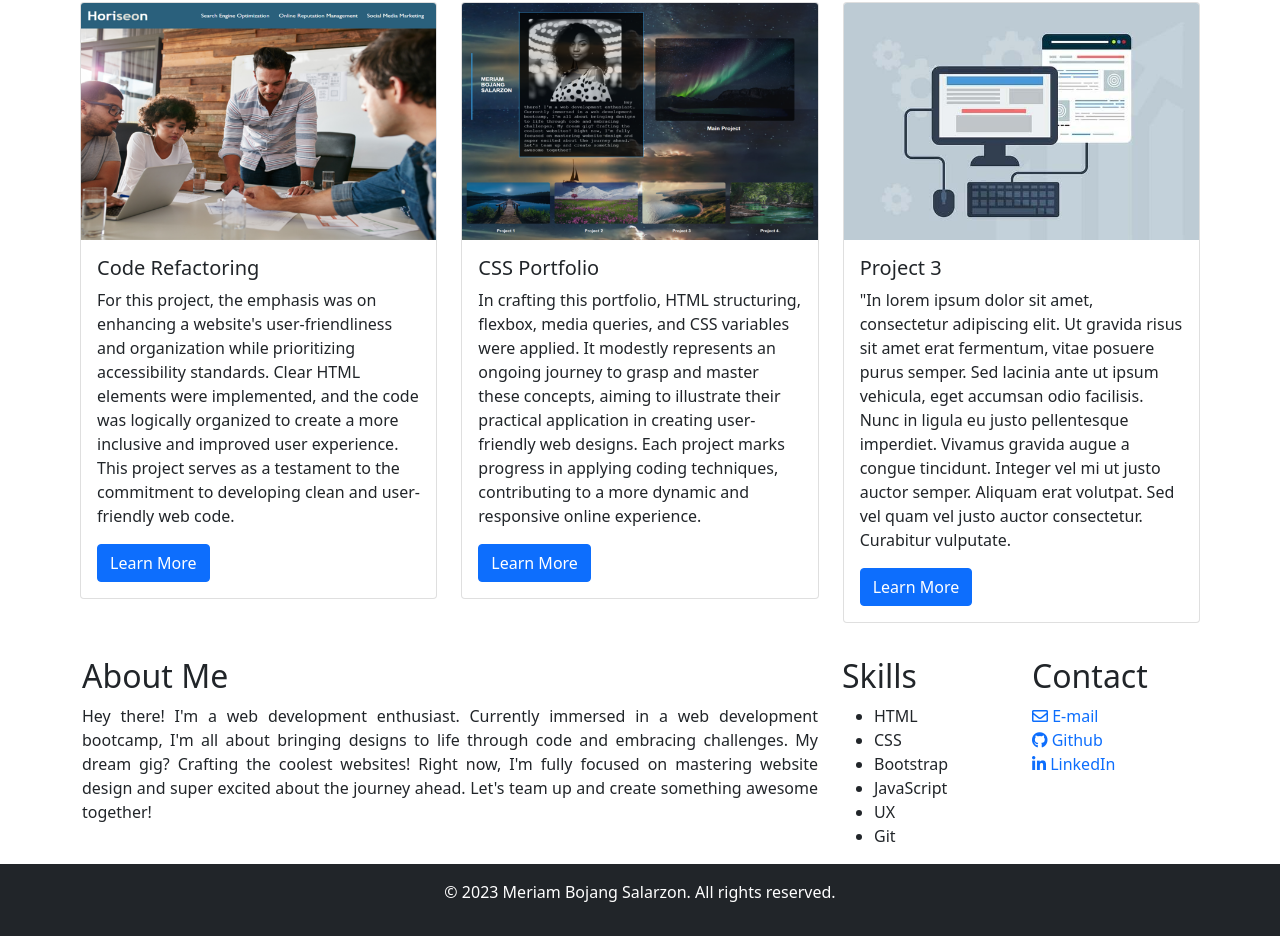
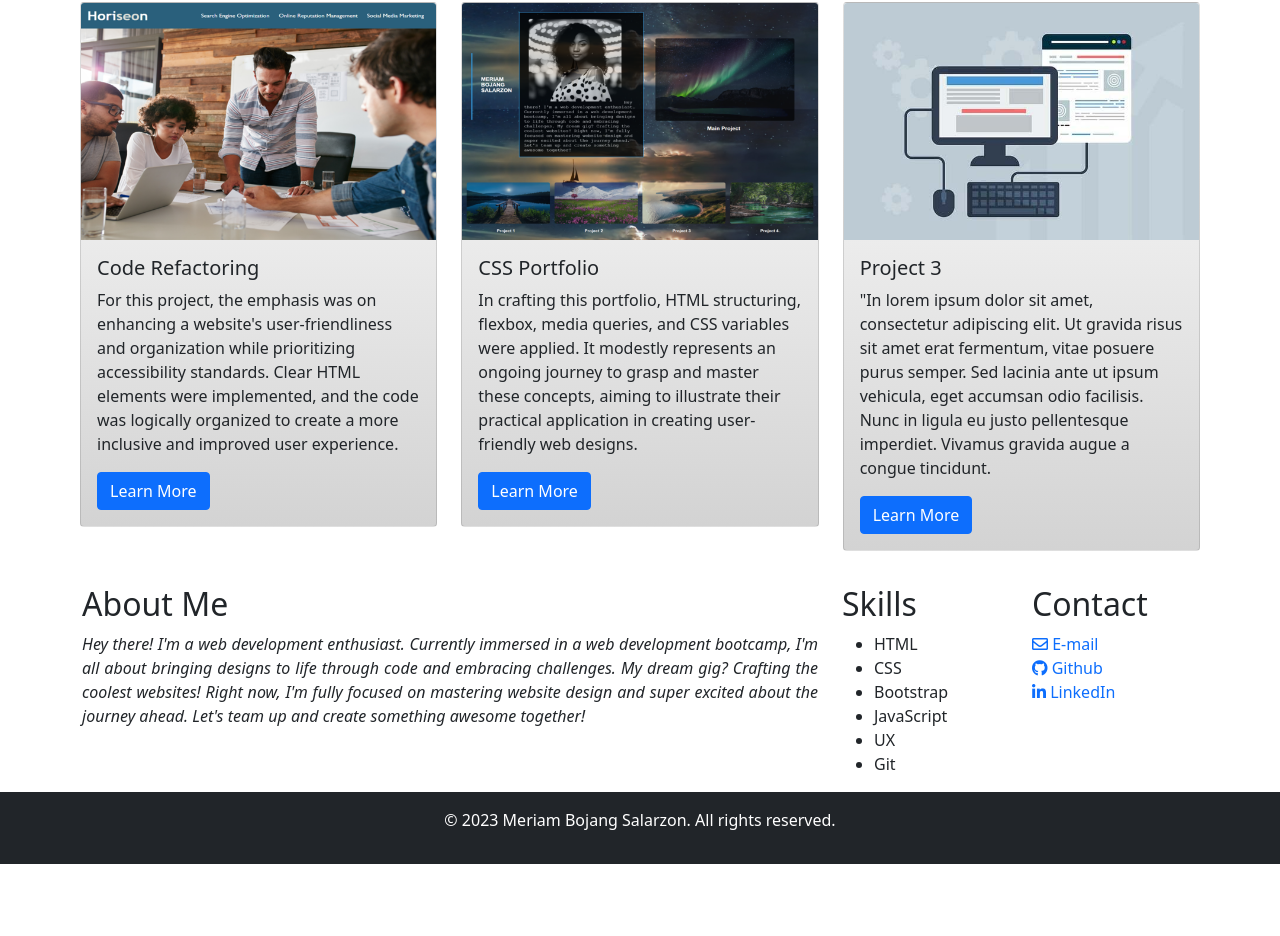
Before and after one commit to Msalarzon/Bootstrap-Portfolio, a plain HTML site: page index.html in a window 1280 px wide. Shown: the part 626-1562 px from the top of the page. After the commit the page ends 1490 px from the top, so only its background shows below. Drawn offline with nearby package versions, Linux system fonts and the light colour scheme.

Commit message:
Final Changes

```diff
--- a/css/style.css
+++ b/css/style.css
@@ -1,9 +1,6 @@
-/* General Styles */
-
-
 /* Hero Styles */
 #hero {
-    background-image: url(../images/background-poly.jpg);
+    background-image: url(../images/background-hero.jpg);
     margin-bottom: 10px;
 }
 
@@ -23,13 +20,19 @@
 
 
 /* Work Styles */
-
 #work {
     padding: 10px;
 }
 
+#work .card {
+    background: linear-gradient(to bottom, white, #d3d3d3);
+}
+
+#word .card .h5 {
+    color: white;
+}
+
 /* About/Content Styles */
-
 #about a {
     text-decoration: none;
 }
--- a/index.html
+++ b/index.html
@@ -16,7 +16,7 @@
     <nav class="navbar navbar-expand-lg navbar-light bg-light">
         <div class="container">
             <a class="navbar-brand" href="#"><img src="images/m-logo.png" height="80px" width="80px" alt="M logo" class="img-fluid rounded-circle"></a>
-            <button class="navbar-toggler" type="button" data-toggle="collapse" data-target="#navbarNav" aria-controls="navbarNav" aria-expanded="false" aria-label="Toggle navigation">
+            <button class="navbar-toggler" type="button" data-bs-toggle="collapse" data-bs-target="#navbarNav" aria-controls="navbarNav" aria-expanded="false" aria-label="Toggle navigation">
                 <span class="navbar-toggler-icon"></span>
             </button>
             <div class="collapse navbar-collapse" id="navbarNav">
@@ -57,7 +57,7 @@
                     <img src="images/project1.png" class="card-img-top" alt="Project Image">
                     <div class="card-body">
                         <h5 class="card-title">Code Refactoring</h5>
-                        <p class="card-text">For this project, the emphasis was on enhancing a website's user-friendliness and organization while prioritizing accessibility standards. Clear HTML elements were implemented, and the code was logically organized to create a more inclusive and improved user experience. This project serves as a testament to the commitment to developing clean and user-friendly web code.</p>
+                        <p class="card-text">For this project, the emphasis was on enhancing a website's user-friendliness and organization while prioritizing accessibility standards. Clear HTML elements were implemented, and the code was logically organized to create a more inclusive and improved user experience. </p>
                         <a href="https://github.com/Msalarzon/module-one-challenge" class="btn btn-primary">Learn More</a>
                     </div>
                 </div>
@@ -68,7 +68,7 @@
                     <img src="images/project2.png" class="card-img-top" alt="Project Image">
                     <div class="card-body">
                         <h5 class="card-title">CSS Portfolio</h5>
-                        <p class="card-text">In crafting this portfolio, HTML structuring, flexbox, media queries, and CSS variables were applied. It modestly represents an ongoing journey to grasp and master these concepts, aiming to illustrate their practical application in creating user-friendly web designs. Each project marks progress in applying coding techniques, contributing to a more dynamic and responsive online experience.</p>
+                        <p class="card-text">In crafting this portfolio, HTML structuring, flexbox, media queries, and CSS variables were applied. It modestly represents an ongoing journey to grasp and master these concepts, aiming to illustrate their practical application in creating user-friendly web designs.</p>
                         <a href="https://github.com/Msalarzon/module-two-challenge" class="btn btn-primary">Learn More</a>
                     </div>
                 </div>
@@ -79,7 +79,7 @@
                     <img src="images/project3.jpg" class="card-img-top" alt="Project Image">
                     <div class="card-body">
                         <h5 class="card-title">Project 3</h5>
-                        <p class="card-text">"In lorem ipsum dolor sit amet, consectetur adipiscing elit. Ut gravida risus sit amet erat fermentum, vitae posuere purus semper. Sed lacinia ante ut ipsum vehicula, eget accumsan odio facilisis. Nunc in ligula eu justo pellentesque imperdiet. Vivamus gravida augue a congue tincidunt. Integer vel mi ut justo auctor semper. Aliquam erat volutpat. Sed vel quam vel justo auctor consectetur. Curabitur vulputate.</p>
+                        <p class="card-text">"In lorem ipsum dolor sit amet, consectetur adipiscing elit. Ut gravida risus sit amet erat fermentum, vitae posuere purus semper. Sed lacinia ante ut ipsum vehicula, eget accumsan odio facilisis. Nunc in ligula eu justo pellentesque imperdiet. Vivamus gravida augue a congue tincidunt.</p>
                         <a href="#" class="btn btn-primary">Learn More</a>
                     </div>
                 </div>
@@ -94,7 +94,7 @@
 
             <div class="col-md-8">
                 <h2>About Me</h2>
-                <p>Hey there! I'm a web development enthusiast. Currently immersed in a web development bootcamp, I'm all about bringing designs to life through code and embracing challenges. My dream gig? Crafting the coolest websites! Right now, I'm fully focused on mastering website design and super excited about the journey ahead. Let's team up and create something awesome together!</p>
+                <p><em>Hey there! I'm a web development enthusiast. Currently immersed in a web development bootcamp, I'm all about bringing designs to life through code and embracing challenges. My dream gig? Crafting the coolest websites! Right now, I'm fully focused on mastering website design and super excited about the journey ahead. Let's team up and create something awesome together!</em></p>
             </div>
 
             <div class="col-md-2">
```
Also changed, not shown: images/background-hero.jpg (renamed from images/background-poly.jpg).
